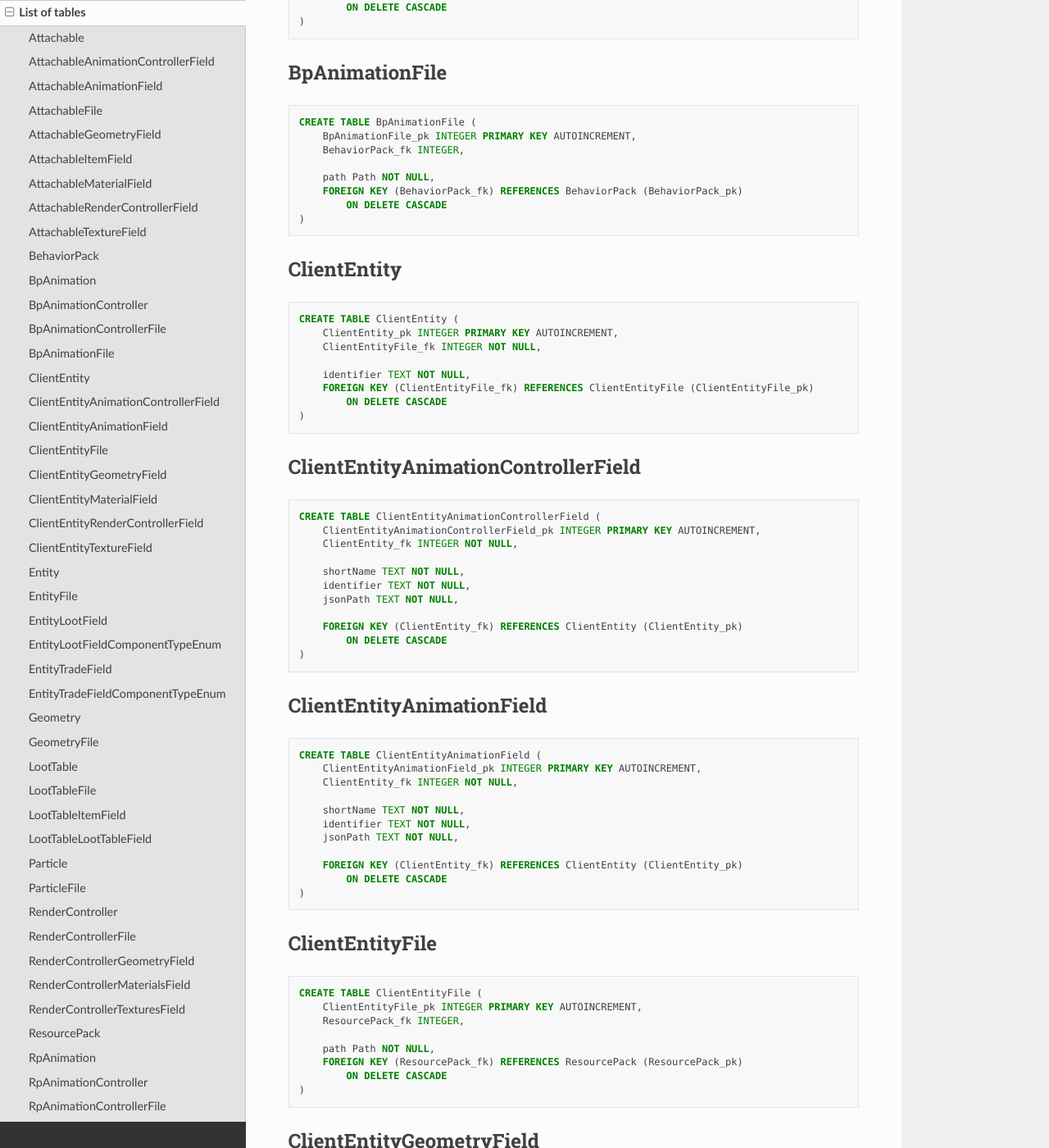
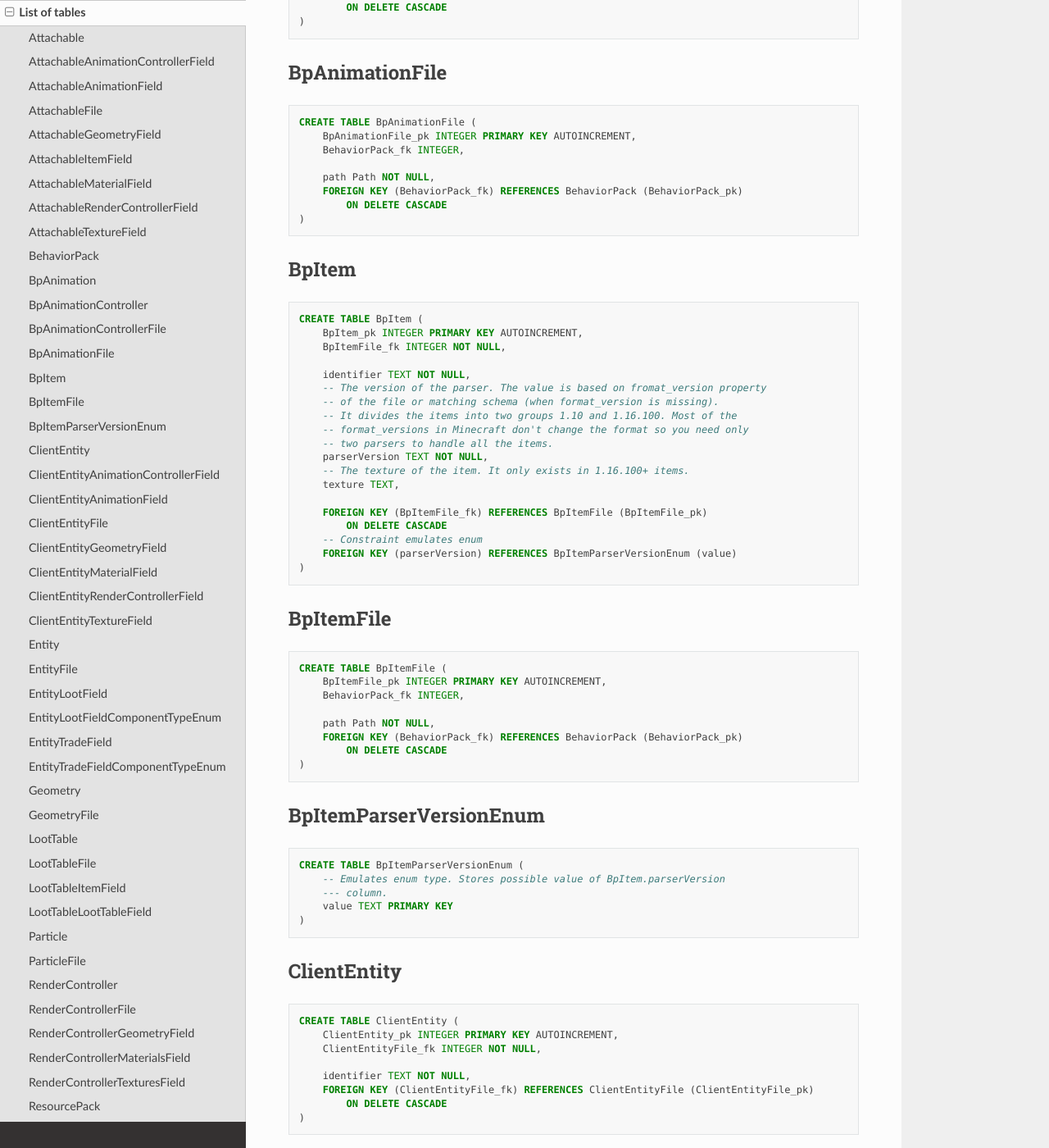
Before and after one commit to Nusiq/sqlite_bedrock_packs, a Sphinx documentation site: the page built from docs/tables.rst, in a window 1280 px wide and 1400 px high, scrolled down 3695 px. Shown: the whole window at 82% size. Built offline with Sphinx 7.4.7 and the Read the Docs theme 2.0.0, drawn with Linux system fonts in a browser that asks for light colours.

Commit message:
Added BP items.

```diff
--- a/docs/tables.rst
+++ b/docs/tables.rst
@@ -220,6 +220,56 @@ BpAnimationFile
         path Path NOT NULL,
         FOREIGN KEY (BehaviorPack_fk) REFERENCES BehaviorPack (BehaviorPack_pk)
             ON DELETE CASCADE
+    )
+
+BpItem
+------
+
+.. code-block:: sql
+
+    CREATE TABLE BpItem (
+        BpItem_pk INTEGER PRIMARY KEY AUTOINCREMENT,
+        BpItemFile_fk INTEGER NOT NULL,
+
+        identifier TEXT NOT NULL,
+        -- The version of the parser. The value is based on fromat_version property
+        -- of the file or matching schema (when format_version is missing).
+        -- It divides the items into two groups 1.10 and 1.16.100. Most of the
+        -- format_versions in Minecraft don't change the format so you need only
+        -- two parsers to handle all the items.
+        parserVersion TEXT NOT NULL,
+        -- The texture of the item. It only exists in 1.16.100+ items.
+        texture TEXT,
+
+        FOREIGN KEY (BpItemFile_fk) REFERENCES BpItemFile (BpItemFile_pk)
+            ON DELETE CASCADE
+        -- Constraint emulates enum
+        FOREIGN KEY (parserVersion) REFERENCES BpItemParserVersionEnum (value)
+    )
+
+BpItemFile
+----------
+
+.. code-block:: sql
+
+    CREATE TABLE BpItemFile (
+        BpItemFile_pk INTEGER PRIMARY KEY AUTOINCREMENT,
+        BehaviorPack_fk INTEGER,
+
+        path Path NOT NULL,
+        FOREIGN KEY (BehaviorPack_fk) REFERENCES BehaviorPack (BehaviorPack_pk)
+            ON DELETE CASCADE
+    )
+
+BpItemParserVersionEnum
+-----------------------
+
+.. code-block:: sql
+
+    CREATE TABLE BpItemParserVersionEnum (
+        -- Emulates enum type. Stores possible value of BpItem.parserVersion
+        --- column.
+        value TEXT PRIMARY KEY
     )
 
 ClientEntity
```
